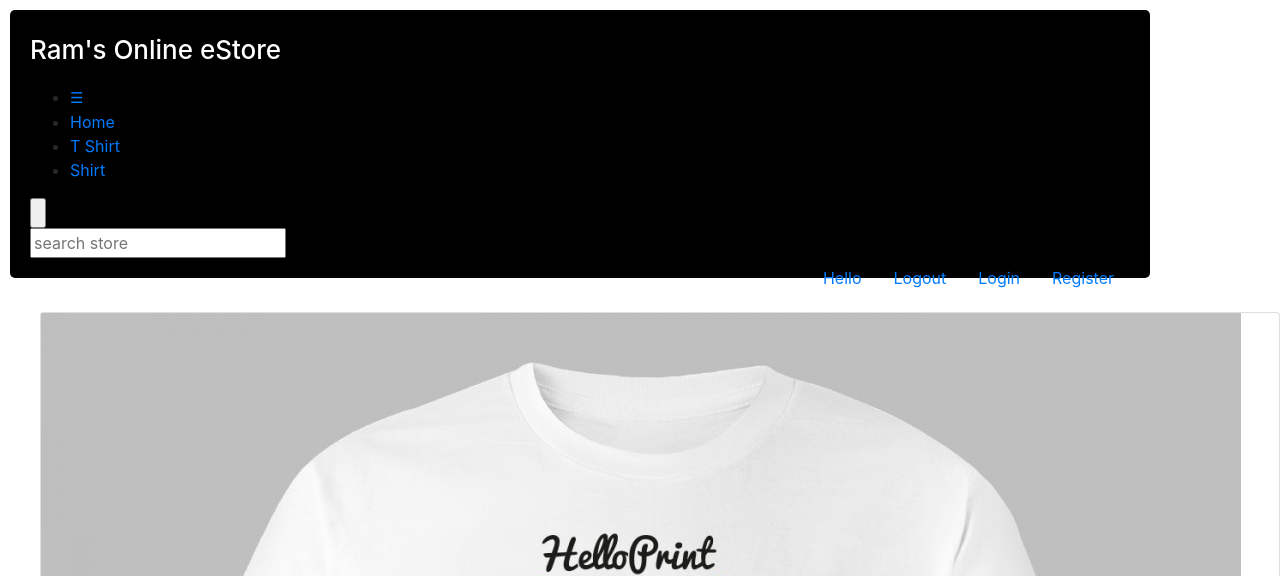
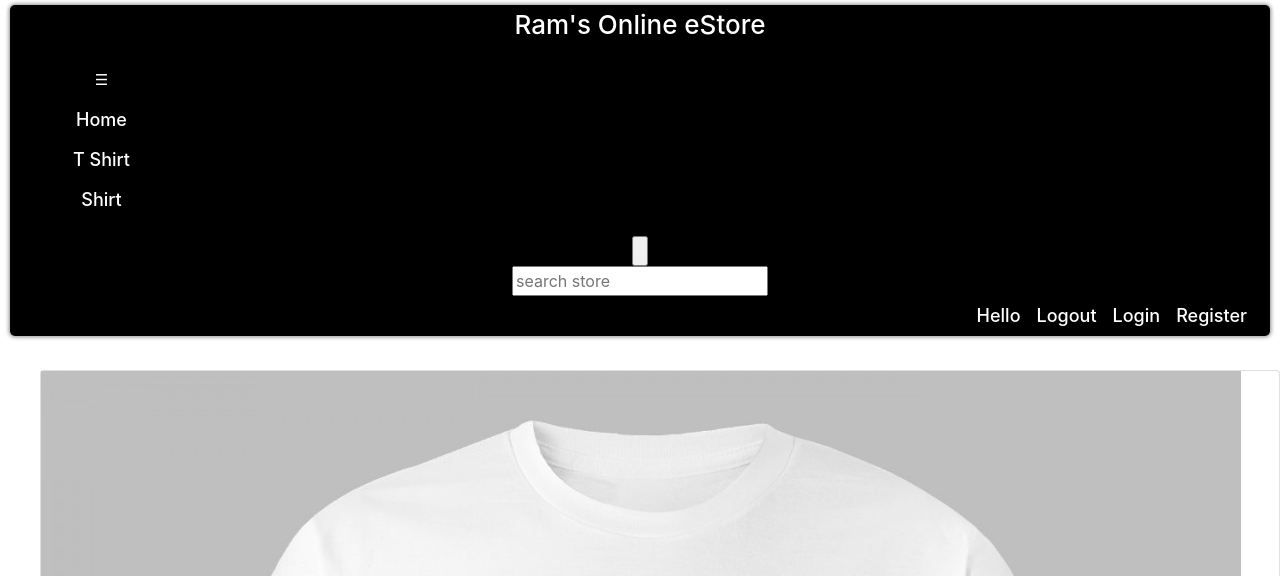
Before and after one commit to RamGorantla1214/InformationSystemsWithComputing_CA2, a Flask app: page / in a window 1280 px wide. Shown: the top 576 px of the page. Run offline with Flask 3, Linux system fonts and the light colour scheme; some libraries are stand-ins or nearby versions.

Commit message:
css changes to align header
added css changes to align header

```diff
--- a/eStore/static/styles.css
+++ b/eStore/static/styles.css
@@ -14,7 +14,6 @@
 
   body {
     color: #272727;
-    /*font-family: Open Sans, Roboto, Arial, Helvetica, sans-serif, SimSun;*/
     font-style: normal;
     font-weight: 400;
     letter-spacing: 0;
@@ -30,8 +29,58 @@
   .container
   {
     margin:10px;
+    max-width:100%!important;
+    border-radius: 5px;
+    background-color: black;
+    margin-top:5px!important;
+    z-index: 10;
+    height: auto;
     width: auto;
+    overflow: hidden;
+    position: sticky;
+    box-shadow: 0px 0px 4px 1px rgba(0, 0, 0, 0.45);
+    top: 0px;
+    text-align: center;
     border-radius: 5px;
-        background-color: black;
-        padding: 20px;
   }
+
+  .header {
+    width: fit-content;
+    background: black;
+    position: sticky;
+    box-shadow: 0px 0px 4px 1px rgba(0, 0, 0, 0.45);
+    top: 0px;
+    z-index: 10;
+    text-align: center;
+    overflow: hidden;
+    font-family: Open Sans, Roboto, Arial, Helvetica, sans-serif, SimSun;
+    float: left;
+    box-shadow: 0 4px 30px rgba(0, 0, 0, 0.1);
+    backdrop-filter: blur(5.4px);
+    -webkit-backdrop-filter: blur(5.4px);
+    border: 1px solid rgba(80, 82, 81, 0.24);
+  }
+
+  .nav>.nav-links {
+    font-size: 18px;
+    display: inline;
+    /*float: right;
+    position: fixed;*/
+    overflow: hidden;
+    bottom: 0;
+  }
+
+  .nav-link, .nav>.nav-links>ul li a {
+    color: white;
+    line-height: 40px;
+    font-size: 18px;
+    font-weight: 500;
+    display: block;
+    padding: 0 8px;
+    text-decoration: none;
+  }
+
+  .nav>.nav-links>ul {
+    list-style: none;
+    position: relative;
+  }
```
